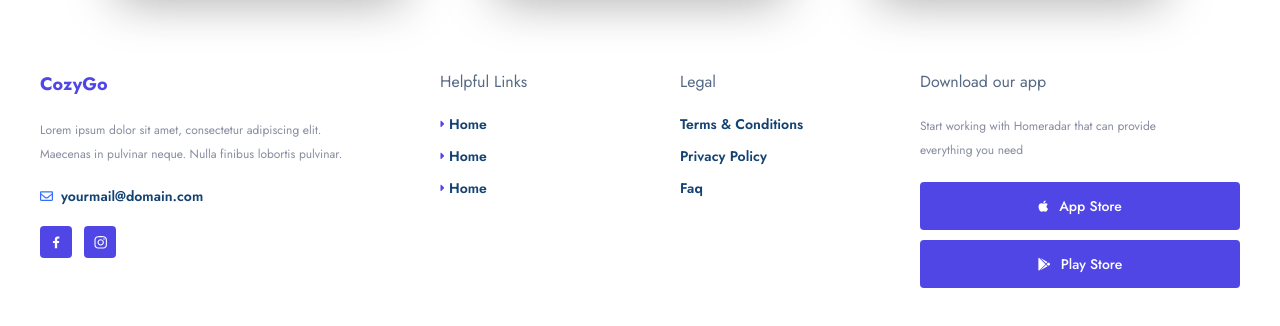
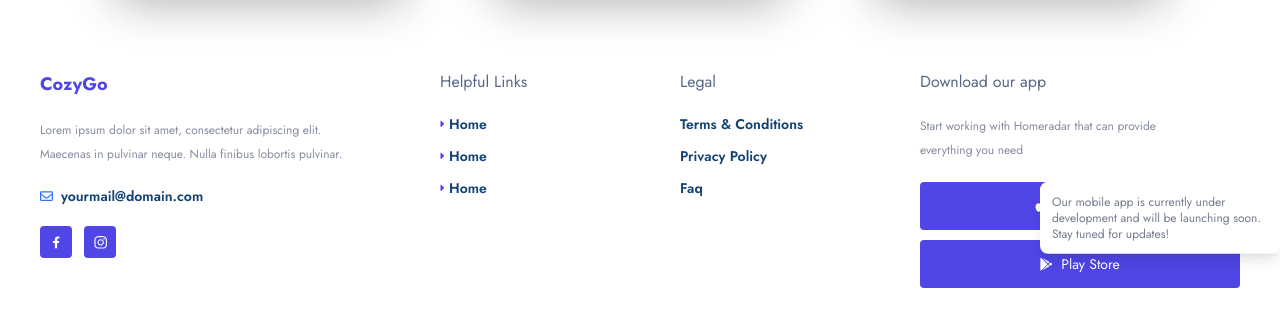
Before and after one commit to Delyc/cozygo-fe, a Next.js app: page / in a window 1280 px wide. Both pictures are taken after a click on the button "Play Store". Shown: the part 452-778 px from the top of the page. Built offline with nearby package versions, Linux system fonts and the light colour scheme.

Commit message:
feat: footer component

```diff
--- a/src/app/page.tsx
+++ b/src/app/page.tsx
@@ -1,4 +1,4 @@
-import PropertyCard from "@/components/cards/House";
+import PropertyCard from "@/components/UI/cards/House";
 import Footer from "@/components/layout/Footer";
 import Image from "next/image";
 
--- /dev/null
+++ b/src/components/UI/Button.tsx
@@ -0,0 +1,18 @@
+interface IconButtonProps {
+  label: string;
+  Icon?: React.ReactNode;
+  onClick?: () => void;
+  className: string
+
+}
+
+const Button: React.FC<IconButtonProps> = ({ label, Icon, onClick, className }) => {
+  return (
+    <button className={`${className} bg-indigo-600 text-white text-sm leading-6 rounded py-3 flex items-center justify-center gap-2`} onClick={onClick}>
+      {Icon}
+      {label}
+    </button>
+  );
+};
+
+export default Button;
--- a/src/components/cards/House.tsx
+++ b/src/components/UI/cards/House.tsx
@@ -1,5 +1,5 @@
 import React from 'react';
-import { ArrowIcon, HeartIcon, LocationIcon, RoomIcon } from '../svgs/Heart';
+import { ArrowIcon, HeartIcon, LocationIcon, RoomIcon } from '../../svgs/Heart';
 
 type PropertyCardProps = {
   bedrooms: number;
--- a/src/components/layout/Footer.tsx
+++ b/src/components/layout/Footer.tsx
@@ -1,9 +1,17 @@
 
 // components/Footer.js
-
+'use client'
+import { useState } from "react";
+import Button from "../UI/Button";
 import { Apple, Expand, PlayStore } from "../svgs/Heart";
+import MobileApp from "../modals/MobileApp";
 
 const Footer = () => {
+    const [isModalOpen, setModalOpen] = useState(false);
+
+    const handleButtonClick = () => {
+      setModalOpen(true);
+    };
     return (
         <footer className="flex  justify-center px-5   ">
 
@@ -76,23 +84,19 @@ const Footer = () => {
                 </div>
 
 
-                <div className="flex flex-col gap-5 w-[20rem] ">
+                <div className="flex flex-col gap-5 w-[20rem] relative  ">
 
                     <p className="text-[#566985]">Download our app</p>
                     <p className="text-xs text-secondary_gray leading-6 font-[400] max-w-[15rem]">Start working with Homeradar that can provide
                         everything you need</p>
 
                     <div className="flex flex-col gap-2.5">
-                        <button className="bg-indigo-600 flex items-center justify-center gap-2.5 font-medium text-white text-sm py-3.5 rounded px-24">
-                            <Apple fill={""} height={""} width={""} stroke={""} stroke_width={0} />
-                            App Store
-                        </button>
-
-                        <button className="bg-indigo-600 flex items-center justify-center gap-2.5 font-medium text-white text-sm py-3.5 rounded px-24">
-                            <PlayStore fill={""} height={""} width={""} stroke={""} stroke_width={0} />
-                            Play Store
-                        </button>
+                        <Button onClick={handleButtonClick} label={"Apple Store"} Icon={<Apple fill={""} height={""} width={""} stroke={""} stroke_width={0} />} className={""} />
+                        <Button onClick={handleButtonClick} label={"Play Store"} Icon={<PlayStore fill={""} height={""} width={""} stroke={""} stroke_width={0} />} className={""} />
                     </div>
+                    <MobileApp isOpen={isModalOpen} onClose={() => setModalOpen(false)}>
+        <p className="text-xs text-primary_gray">Our mobile app is currently under development and will be launching soon. Stay tuned for updates!</p>
+      </MobileApp>
                 </div>
 
             </div>
--- /dev/null
+++ b/src/components/modals/MobileApp.tsx
@@ -0,0 +1,29 @@
+import React, { useEffect } from 'react';
+
+interface ModalProps {
+  isOpen: boolean;
+  onClose: () => void;
+  children: React.ReactNode;
+}
+
+const MobileApp: React.FC<ModalProps> = ({ isOpen, onClose, children }) => {
+  useEffect(() => {
+    if (isOpen) {
+      const timer = setTimeout(() => {
+        onClose();
+      }, 3000);
+
+      return () => clearTimeout(timer);
+    }
+  }, [isOpen, onClose]);
+
+  if (!isOpen) return null;
+
+  return (
+    <div className="bg-white p-3 rounded-lg shadow-lg absolute -right-10 top-32 animate-bounce w-[15rem] shadow-2xl">
+      {children}
+    </div>
+  );
+};
+
+export default MobileApp;
```
